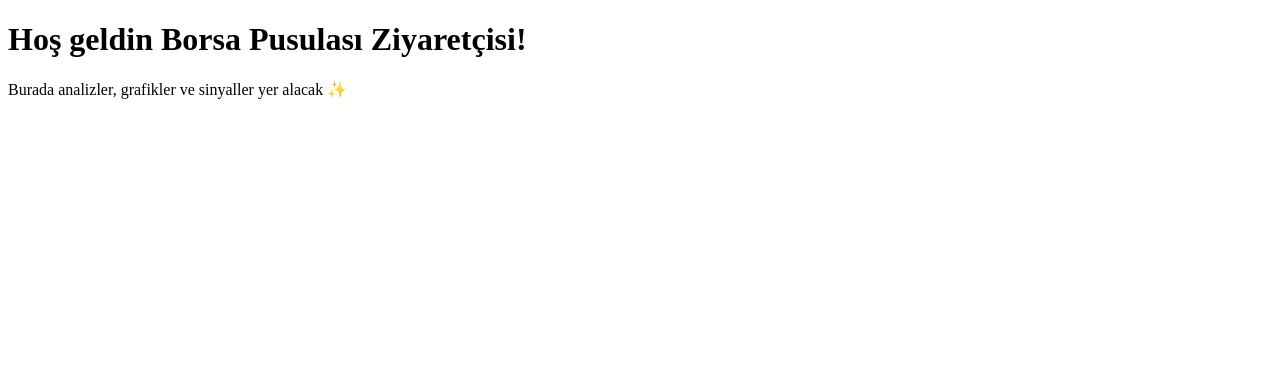
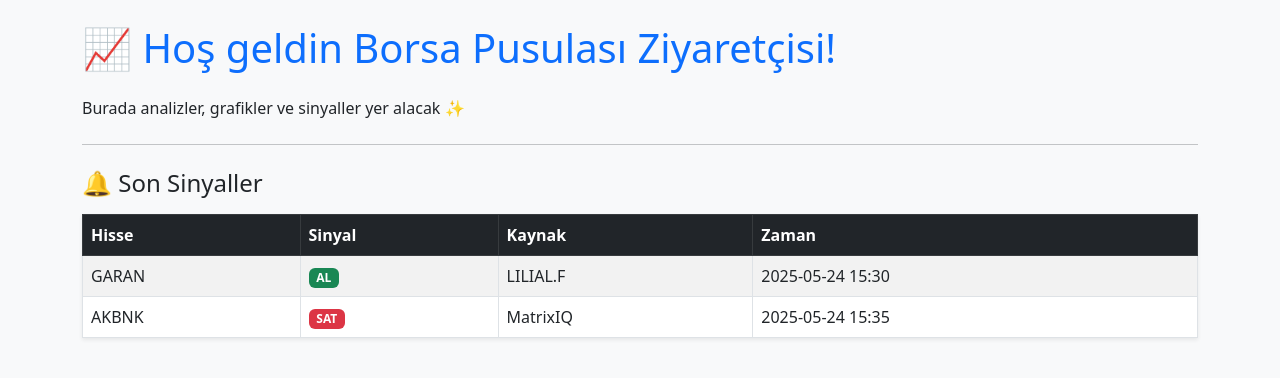
Before and after one commit to kriptolili/-borsa-pusulasi-panel-, a Flask app: page / in a window 1280 px wide. Shown: the top 378 px of the page. Run offline with Flask 3, Linux system fonts and the light colour scheme.

Commit message:
Update index.html

```diff
--- a/templates/index.html
+++ b/templates/index.html
@@ -1,10 +1,44 @@
 <!DOCTYPE html>
-<html>
+<html lang="tr">
 <head>
+    <meta charset="UTF-8">
     <title>Borsa Pusulası Panel</title>
+    <link href="https://cdn.jsdelivr.net/npm/bootstrap@5.3.0/dist/css/bootstrap.min.css" rel="stylesheet">
 </head>
-<body>
-    <h1>Hoş geldin Borsa Pusulası Ziyaretçisi!</h1>
-    <p>Burada analizler, grafikler ve sinyaller yer alacak ✨</p>
+<body class="p-4 bg-light">
+
+    <div class="container">
+        <h1 class="text-primary mb-4">📈 Hoş geldin Borsa Pusulası Ziyaretçisi!</h1>
+        <p>Burada analizler, grafikler ve sinyaller yer alacak ✨</p>
+
+        <hr class="my-4">
+
+        <h4>🔔 Son Sinyaller</h4>
+        <table class="table table-bordered table-striped mt-3 shadow-sm">
+            <thead class="table-dark">
+                <tr>
+                    <th scope="col">Hisse</th>
+                    <th scope="col">Sinyal</th>
+                    <th scope="col">Kaynak</th>
+                    <th scope="col">Zaman</th>
+                </tr>
+            </thead>
+            <tbody>
+                <tr>
+                    <td>GARAN</td>
+                    <td><span class="badge bg-success">AL</span></td>
+                    <td>LILIAL.F</td>
+                    <td>2025-05-24 15:30</td>
+                </tr>
+                <tr>
+                    <td>AKBNK</td>
+                    <td><span class="badge bg-danger">SAT</span></td>
+                    <td>MatrixIQ</td>
+                    <td>2025-05-24 15:35</td>
+                </tr>
+            </tbody>
+        </table>
+    </div>
+
 </body>
 </html>
```
